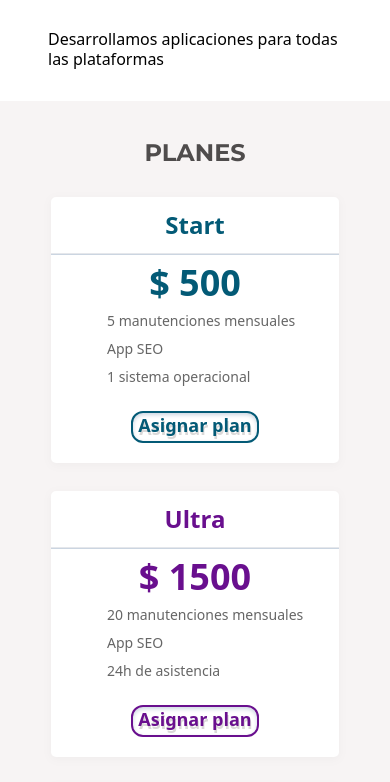
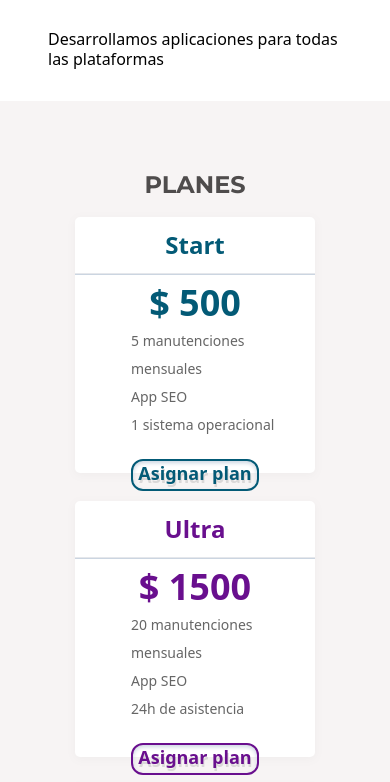
Before and after one commit to barajash70/Apeperia-Responsive, a website built with webpack: page src/index.html in a window 390 px wide. Shown: the part 2192-2974 px from the top of the page. Built offline with nearby package versions, Linux system fonts and the light colour scheme.

Commit message:
cuadrando responsive de cards falta falta organizar plan ultra y plan mega se salieron del backgrond

```diff
--- a/src/index.html
+++ b/src/index.html
@@ -173,19 +173,18 @@
 
 
 
-    <section class=" bg-cenizaclaro mb-10 bg-cover flex flex-col items-center md:items-center">
+    <section class=" bg-cenizaclaro p-8 bg-cover flex flex-col">
 
-
-      <div class="flex flex-wrap justify-center font-monserrat font-bold text-2xl leading-6 text-ceniza mt-10">
+      <div>
+        <div class="flex flex-col items-center font-monserrat font-bold text-2xl leading-6 text-ceniza mt-10">
           <p>PLANES</p>
+        </div>
       </div>
 
 
+      <div class="flex flex-col flex-wrap items-center justify-center lg:flex-row lg:justify-evenly lg:gap-2 ">
 
-
-
-
-      <div class="cards  bg-white w-72 md:w-96 h-auto mt-8 mb-2 lg:mt-96">
+        <div class="cards  bg-white w-60 md:w-72 h-64 mb-2 mt-5 lg:mt-36">
           <p class="flex flex-wrap justify-center font-sans font-bold text-2xl leading-6 text-verde text-center p-4">Start</p>
           <hr class="---- bg-full h-0.5 bg-slate-300">
           <p class="flex flex-wrap justify-center font-sans font-bold text-4xl leading-6 text-verde text-center mt-4">$ 500
@@ -209,10 +208,10 @@
 
 
 
-      <div class="cards bg-white w-72 md:w-96 h-auto lg:h-80 mt-5 mb-2 lg:mt-80">
+        <div class="cards bg-white w-60 md:w-72 h-64 mb-2 lg:h-72 mt-5 lg:mt-28 ">
           <p class="flex flex-wrap justify-center font-sans font-bold text-2xl leading-6 text-lila text-center p-4">Ultra</p>
           <hr class="---- bg-full h-0.5 bg-slate-300">
-        <p class="flex flex-wrap justify-center font-sans font-bold text-4xl leading-6 text-lila text-center mt-4">$ 1500
+          <p class="flex flex-wrap justify-center font-sans font-bold text-4xl leading-6 text-lila text-center mt-4 lg:mt-6">$ 1500
           </p>
           <div class="font-sans font-normal text-sm leading-7 mt-3 text-left ml-14 text-gris ">
             <p class="">20 manutenciones mensuales</p>
@@ -223,8 +222,8 @@
 
 
           <div class="flex justify-center">
-          <div class="shadow-slate-300 shadow-inner my-5 block border-2 border-spacing-96 rounded-xl border-lila w-32 h-8">
-            <a class=" textShadow text-lila  my-1 font-semibold text-lg block text-center leading-4 " href="#">Asignar
+            <div class="shadow-slate-300 shadow-inner my-5 lg:mt-10 block border-2 border-spacing-96 rounded-xl border-lila w-32 h-8">
+              <a class=" textShadow text-lila  my-1  font-semibold text-lg block text-center leading-4 " href="#">Asignar
                 plan</a>
             </div>
           </div>
@@ -232,7 +231,7 @@
 
         </div>
 
-      <div class="cards bg-white w-72 md:w-96 h-auto mt-5 mb-10 lg:mt-96">
+        <div class="cards bg-white w-60 md:w-72 h-64 mt-5 lg:mt-36  ">
           <p class="flex flex-wrap justify-center font-sans font-bold text-2xl leading-6 text-rojointenso text-center p-4">
             Mega</p>
           <hr class="---- bg-full h-0.5 bg-slate-300">
@@ -248,11 +247,13 @@
           <div class="flex justify-center">
             <div
               class="shadow-slate-300 shadow-inner my-5 block border-2 border-spacing-96 rounded-xl border-rojointenso w-32 h-8">
-            <a class=" textShadow text-rojointenso  my-1 font-semibold text-lg block text-center leading-4 "
-              href="#">Asignar plan</a>
+              <a class=" textShadow text-rojointenso  my-1 font-semibold text-lg block text-center leading-4 " href="#">Asignar
+              plan</a>
             </div>
           </div>
         </div>
+      </div>
+
 
 
     </section>
```
Lines whose indentation alone changed are shown as unchanged.
